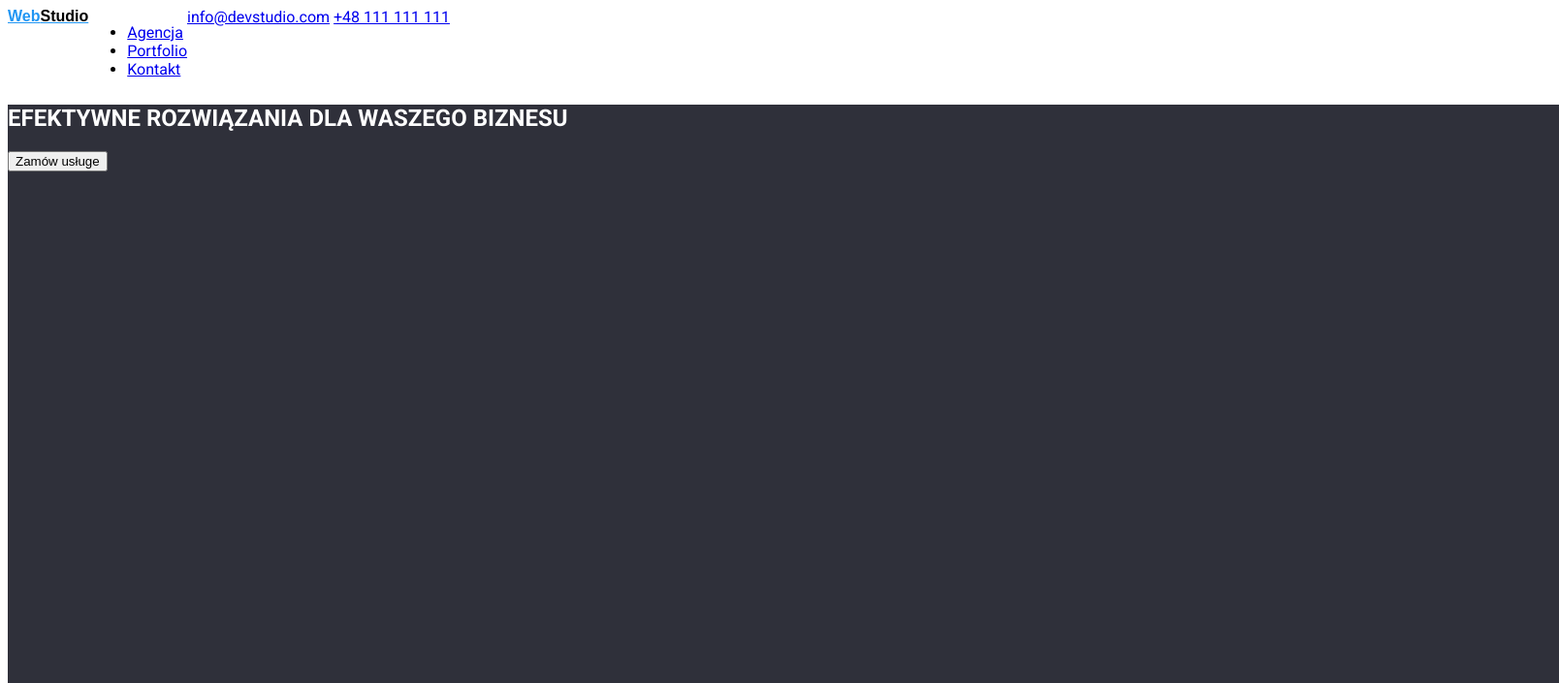
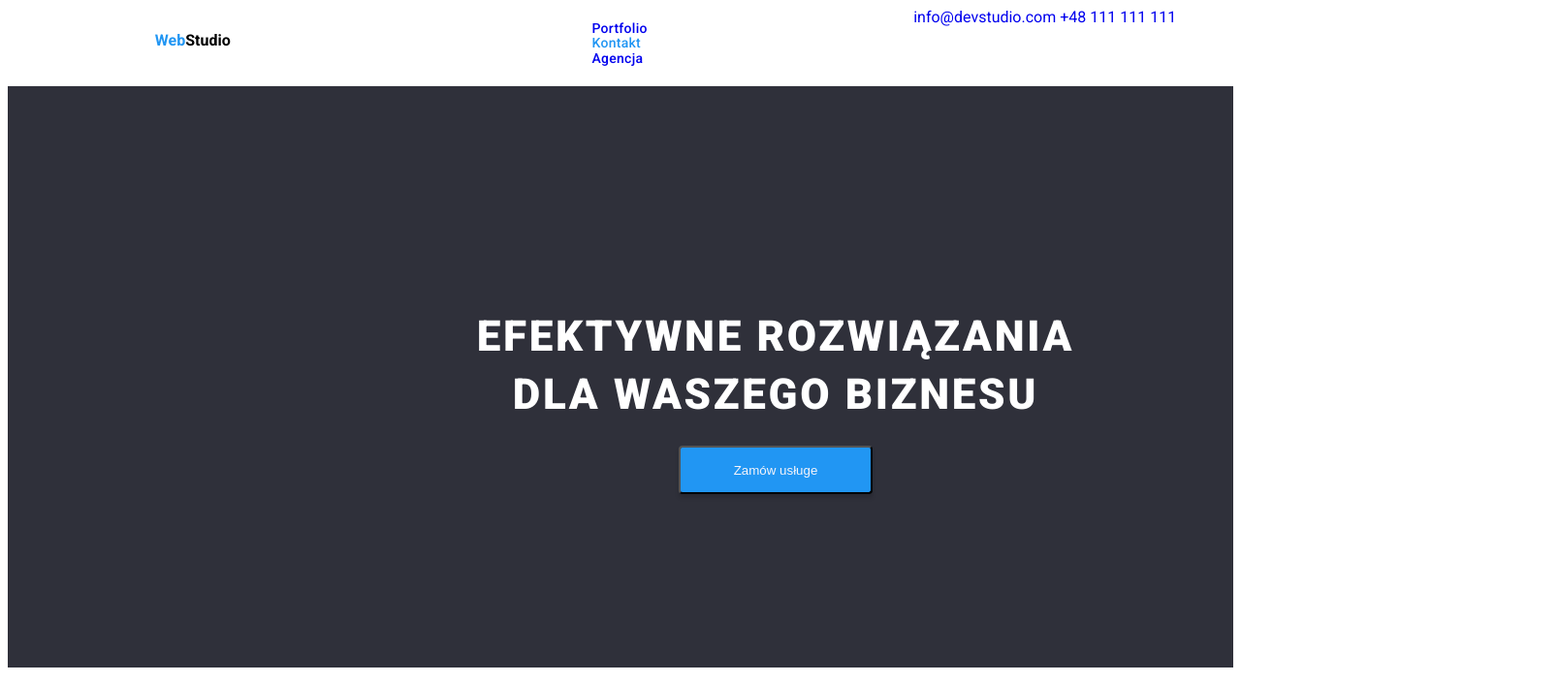
Before and after one commit to DaveDejw/goit-markup-hw-02, a plain HTML site: page index.html in a window 1280 px wide. Both pictures are taken after a click on the link "Kontakt". Shown: the top 705 px of the page at 97% size, 1608 px wide, since content can reach past the window. Drawn offline with Linux system fonts and the light colour scheme.

Commit message:
ending basic porfolio.html and adjusted some css
finished full html spine for portfolio and creating more styles in css

```diff
--- a/css/styles.css
+++ b/css/styles.css
@@ -5,24 +5,35 @@
   --bgc3: #f5f4fa;
   --txth: #212121;
   --txt: #757575;
+  --border: #ececec;
 }
 
 body {
   background-color: var(--bgc1);
   font-family: 'Roboto', sans-serif;
-  position: absolute;
+}
+
+a {
+  text-decoration: none;
+}
+
+ul {
+  list-style: none;
 }
 
 header {
   display: flex;
-  width: 1600px;
+  justify-content: space-around;
+
   height: 80px;
+  border-bottom: 1px solid var(--border);
 }
 
 .logo {
-  font-family: 'Raleway', sans-serif;
   font-weight: 700;
   color: var(--web);
+  margin: 24px 215px 25px 93px;
+  text-decoration: none;
 }
 
 .logoblack {
@@ -33,15 +44,61 @@ header {
   color: var(--bgc1);
 }
 
+nav {
+  width: 254px;
+  height: 16px;
+  left: 453px;
+  top: 32px;
+  font-weight: 500;
+  font-size: 14px;
+  line-height: 1.1;
+  letter-spacing: 0.02em;
+  text-decoration: none;
+}
+
+nav:hover,
+:focus,
+:active {
+  color: var(--web);
+  font-weight: 500;
+  line-height: 1.1;
+}
+
 .effective {
   background-color: var(--bgc2);
   color: var(--bgc1);
-  width: 1600px;
   height: 600px;
 }
 
 h1 {
+  position: absolute;
+  width: 696px;
+  height: 120px;
+  left: 452px;
+  top: 280px;
+  font-weight: 900;
+  font-size: 44px;
+  line-height: 60px;
+  text-align: center;
+  letter-spacing: 0.06em;
+  text-transform: uppercase;
+}
+
+.order {
+  position: absolute;
   display: flex;
+  justify-content: center;
+  align-items: center;
+  text-align: center;
+  margin-top: 30px;
+  width: 200px;
+  height: 50px;
+  left: 700px;
+  top: 430px;
+  color: var(--bgc3);
+  background: var(--web);
+  box-shadow: 0px 4px 4px rgba(0, 0, 0, 0.15);
+  border-radius: 4px;
 }
 
 article h3 {
@@ -53,11 +110,17 @@ article p {
 }
 
 .our-work {
-  display: flex;
+  border-left: 30px;
+  border-right: 30px;
 }
 
 footer {
+  color: var(--bgc1);
   background-color: var(--bgc2);
-  width: 1600px;
   height: 252px;
+  text-decoration: none;
 }
+
+.contact {
+  text-align: right;
+}
--- a/index.html
+++ b/index.html
@@ -20,12 +20,12 @@
       <a href="index.html" class="logo">Web<span class="logoblack">Studio</span></a>
       <nav>
         <ul>
-          <li><a href="index.html">Agencja</a></li>
           <li><a href="porfolio.html">Portfolio</a></li>
           <li><a href="#">Kontakt</a></li>
+          <li><a href="index.html">Agencja</a></li>
         </ul>
       </nav>
-      <div>
+      <div class="contact">
         <a href="mailto:info@devstudio.com">info@devstudio.com</a>
         <a href="tel:+48111111111">+48 111 111 111</a>
       </div>
@@ -34,7 +34,7 @@
       <!--Tytuł-->
       <section class="effective">
         <h1>EFEKTYWNE ROZWIĄZANIA DLA WASZEGO BIZNESU</h1>
-        <button type="button">Zamów usługe</button>
+        <button type="button" class="order">Zamów usługe</button>
       </section>
       <!--Nasze atuty-->
       <section>
```
Also changed, not shown: porfolio.html (+54 -4 lines), images/basketball.jpg (added), images/borders.jpg (added), images/boxes.jpg (added), images/grownigbusiness.jpg (added), images/headset.jpg (added), images/label.jpg (added), images/magazine.jpg (added), images/seafood.jpg (added), images/technocrack.jpg (added).
